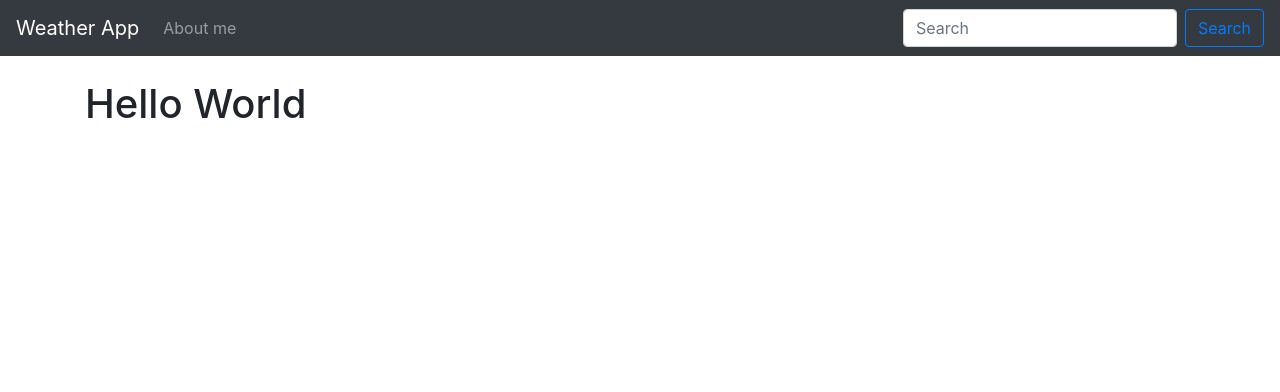
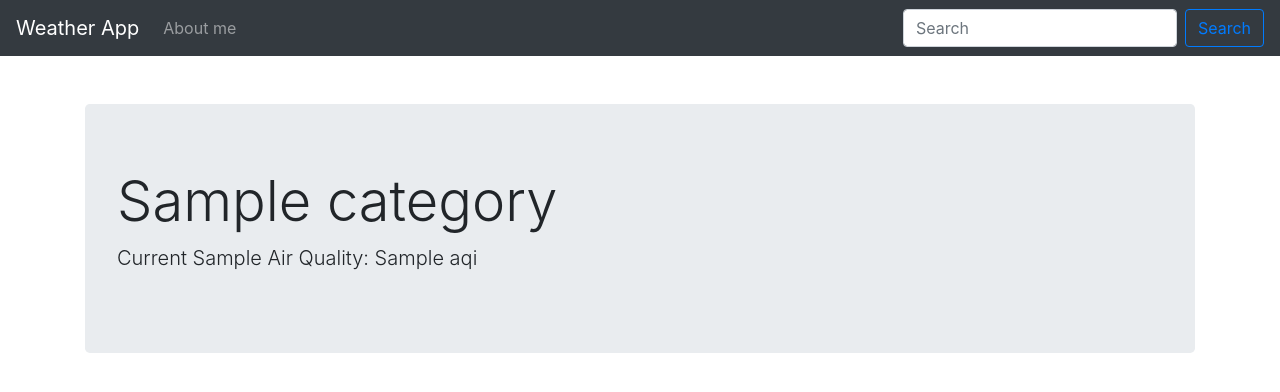
Before and after one commit to edwardj3/djangoweather, a Django app: template lookup/templates/home.html in a window 1280 px wide. Shown: the top 392 px of the page. Run offline with Django 4.2, Linux system fonts and the light colour scheme; the template is opened without the code that fills it: most values are stand-ins (such as "Sample title", 1, 10 or a date in 2020).

Commit message:
second commit

```diff
--- a/lookup/templates/home.html
+++ b/lookup/templates/home.html
@@ -2,6 +2,26 @@
 
 {% block content %}
 
-<h1>Hello World</h1>
+
+
+<br/>
+
+{% if api %}
+    {% if api == "Error..." %}
+        There was an error, please try again...
+    {% else %}
+
+<div class="jumbotron">
+    <h1 class="display-4">{{ api.0.Category.Name }}</h1>
+    <p class="lead">Current {{ api.0.ReportingArea }} Air Quality: {{ api.0.AQI }}</p>
+</div>
+
+    {% endif %}
+
+{% endif %}
+
+
+
+
 
 {% endblock %}
--- a/lookup/urls.py
+++ b/lookup/urls.py
@@ -3,6 +3,7 @@ from django.urls import path
 from . import views
 
 urlpatterns = [
+    # https://www.airnowapi.org/aq/observation/zipCode/current/?format=application/json&zipCode=89129&distance=5&API_KEY=F3ECAC13-90C4-4ADD-93D3-7284B0A5138A
     path('', views.home, name="home"),
     path('about', views.about, name="about"),
 ]
```
Also changed, not shown: lookup/views.py (+12 -1 lines), lookup/templates/base.html (line endings or trailing spaces).
